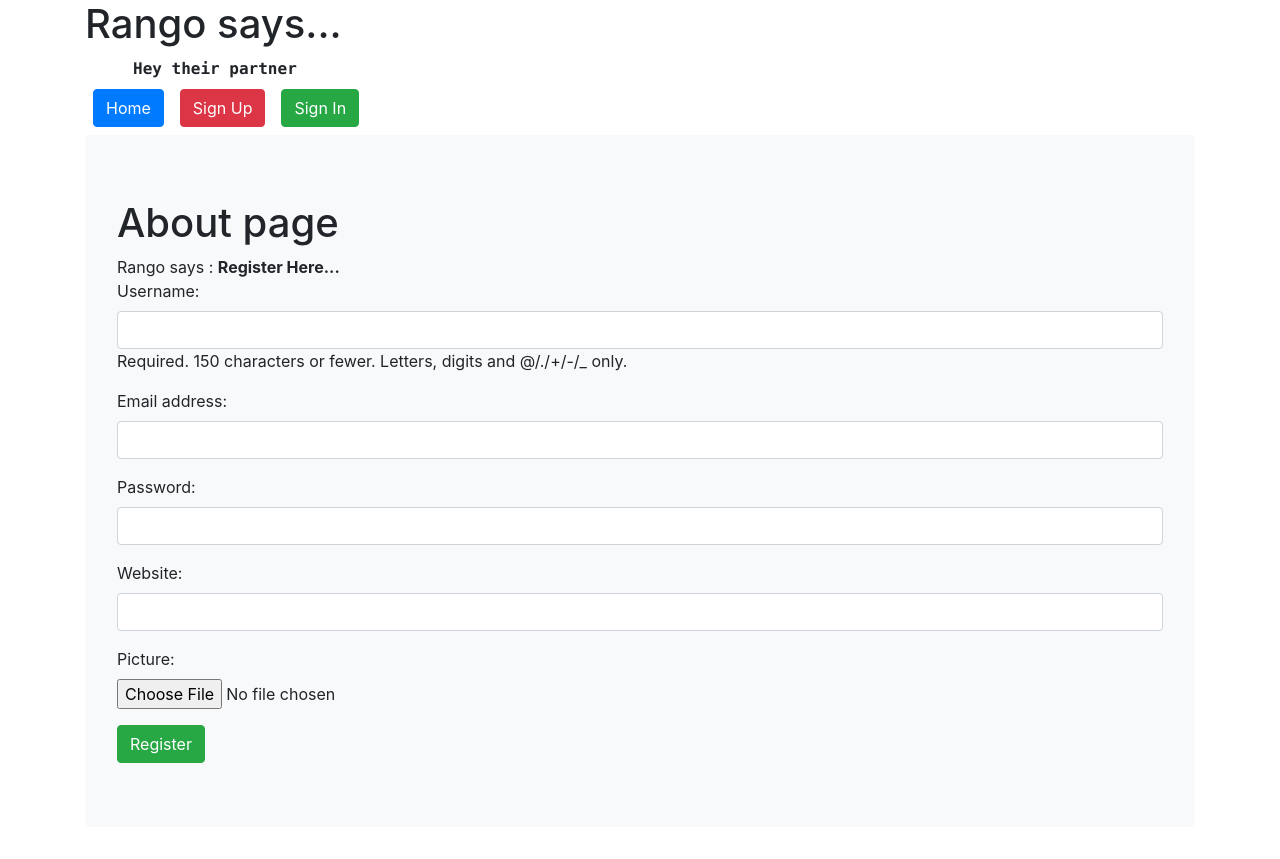
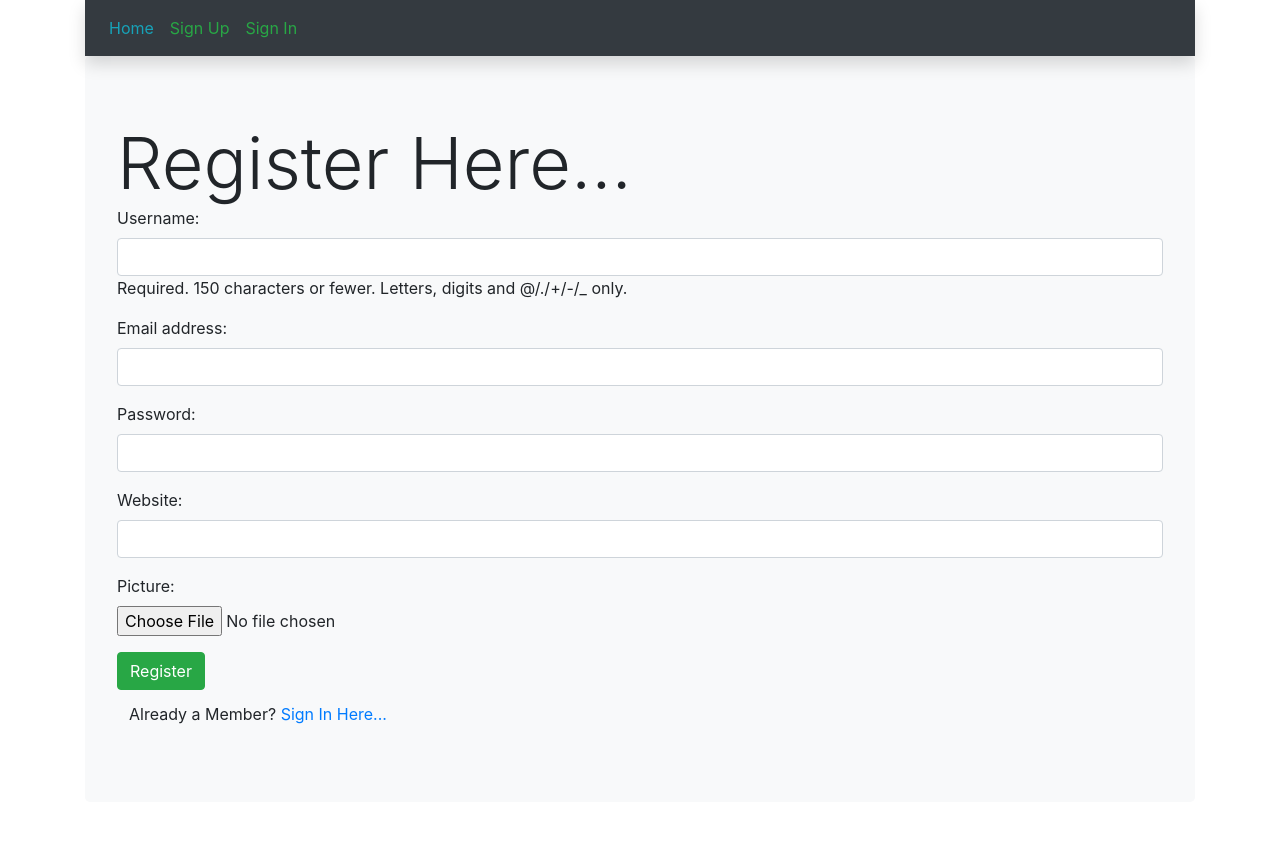
Before and after one commit to 4k45hv3rm4/tango_project, a Django app: page /rango/register/ in a window 1280 px wide. After the commit the page ends 724 px from the top, so only its background shows below. Run offline with Django 3.2, Linux system fonts and the light colour scheme; some libraries are stand-ins or nearby versions.

Commit message:
added login register functionality with server side sessions

```diff
--- a/tango_project/rango/forms.py
+++ b/tango_project/rango/forms.py
@@ -4,9 +4,9 @@ from django.contrib. auth.models import User
 
 
 class CategoryForm(forms.ModelForm):
-    name  = forms.CharField(widget=forms.TextInput(attrs={'class':'form-control  ', 'placeholder':'Type Category Name here... '}), max_length=128, )
-    views = forms.IntegerField(widget=forms.TextInput(attrs={'class':'form-control ','placeholder':''}))
-    likes = forms.IntegerField(widget=forms.TextInput(attrs={'class':'form-control '}))
+    name  = forms.CharField(widget=forms.TextInput(attrs={'class':'form-control font-weight-bold ', 'placeholder':'Type Category Name here... '}), max_length=128, )
+    views = forms.IntegerField(widget=forms.TextInput(attrs={'class':'form-control font-weight-bold','placeholder':''}))
+    likes = forms.IntegerField(widget=forms.TextInput(attrs={'class':'form-control font-weight-bold'}))
     slug = forms.CharField(widget=forms.HiddenInput(), required=False)
 
 
@@ -16,9 +16,9 @@ class CategoryForm(forms.ModelForm):
 
 
 class PageForm(forms.ModelForm):
-    title = forms.CharField(max_length=128,widget=forms.TextInput(attrs={'placeholder':'Please enter the title of the page Here....','class':'form-control  '}))
-    url = forms.URLField(max_length=200, widget=forms.TextInput(attrs={'placeholder':'Please enter the URL of the page Here....','class':'form-control  '}))
-    views = forms.IntegerField(widget=forms.TextInput(attrs={'placeholder':'Please enter the views of the page Here....','class':'form-control  '}))
+    title = forms.CharField(max_length=128,widget=forms.TextInput(attrs={'placeholder':'Please enter the title of the page Here....','class':'form-control  font-weight-bold'}))
+    url = forms.URLField(max_length=200, widget=forms.TextInput(attrs={'placeholder':'Please enter the URL of the page Here....','class':'form-control  font-weight-bold'}))
+    views = forms.IntegerField(widget=forms.TextInput(attrs={'placeholder':'Please enter the views of the page Here....','class':'form-control  font-weight-bold'}))
 
     class Meta:
         model = Page
@@ -43,7 +43,7 @@ class UserForm(forms.ModelForm):
     def __init__(self, *args, **kwargs):
         super().__init__(*args, **kwargs)
         for field in (self.fields['username'],self.fields['password'],self.fields['email']):
-            field.widget.attrs.update({'class': 'form-control'})
+            field.widget.attrs.update({'class': 'form-control font-weight-bold'})
     class Meta:
         model = User
         fields=('username','email','password')
@@ -54,7 +54,7 @@ class UserForm(forms.ModelForm):
 class UserProfileForm(forms.ModelForm):
     def __init__(self, *args, **kwargs):
         super().__init__(*args, **kwargs)
-        self.fields['website'].widget.attrs.update({'class': 'form-control'})
+        self.fields['website'].widget.attrs.update({'class': 'form-control font-weight-bold'})
         self.fields['picture'].widget.attrs.update({'class': 'form-control-file'})
 
 
--- a/tango_project/rango/views.py
+++ b/tango_project/rango/views.py
@@ -1,17 +1,49 @@
+from datetime import datetime
+from django.urls import reverse
 from django.shortcuts import render
+from .models import Category, Page
+from django.contrib.auth.decorators import login_required
+from tango_project.settings import LOGIN_REDIRECT_URL
 from django.http import HttpResponse, HttpResponseRedirect
-from .models import Category, Page
+from django.contrib.auth import authenticate, logout , login
 from rango.forms import CategoryForm, PageForm, UserForm, UserProfileForm
-from django.contrib.auth import authenticate, logout , login
-from django.contrib.auth.decorators import login_required
-from django.urls import reverse
-from tango_project.settings import LOGIN_REDIRECT_URL
+
+
+# helper functions
+
+def get_server_side_cookie(request, cookie, default_val=None):
+    val = request.session.get(cookie)
+    if not val:
+        val=default_val
+    return val
+
+
+def visitor_cookie_handler(request):
+
+    visits = int(get_server_side_cookie(request, 'visits', '1'))
+    last_visit_cookie = get_server_side_cookie(request, 'last_visit', str(datetime.now()))
+    last_visit_time = datetime.strptime(last_visit_cookie[:-7], '%Y-%m-%d %H:%M:%S')
+    if (datetime.now() - last_visit_time ).days > 0:
+        visits = visits + 1
+        request.session['last_visit'] = str(datetime.now())
+    else:
+        visits = 1
+        request.session['last_visit'] = last_visit_cookie
+
+    request.session['visits'] = visits
+
+
 #home page
 def index(request):
     category_list = Category.objects.order_by('-likes')[:10]
     page_list = Page.objects.order_by('-views')[:5]
     context={'categories':category_list}
-    return render(request, 'rango/index.html', context)
+
+    visitor_cookie_handler(request)
+    context['visits'] = request.session['visits']
+
+    response = render(request, 'rango/index.html', context)
+    return response
 
 # Displays category
 @login_required(login_url=LOGIN_REDIRECT_URL)
--- a/tango_project/templates/rango/base.html
+++ b/tango_project/templates/rango/base.html
@@ -8,20 +8,21 @@
     <body>
 
         <div class="container ">
-        <h1>Rango says... </h1><strong class="text-monospace p-4 m-4">Hey their partner</strong>
-        <ul class="nav ">
-            <li class="nav-item p-2 "><a class="text-white btn btn-primary btn-link text-decoration-none" href="{% url 'index' %}"> Home </a></li>
+        <div class="navbar shadow bg-dark col-lg-12">
+        <ul class="nav    ">
+            <li class="nav-item p-2 "><a class="text-info  btn-link text-decoration-none" href="{% url 'index' %}"> Home </a></li>
 
             {% if user.is_authenticated %}
 
-            <li class="nav-item p-2 "><a class="text-white btn btn-info btn-link text-decoration-none" href="{% url 'add_category' %}">Add Category</a></li>
-            <li class="nav-item p-2 "><a class="text-white btn btn-danger btn-link text-decoration-none" href="{% url 'logout' %}">Sign Out</a></li>
+            <li class="nav-item p-2 "><a class="text-white   btn-link text-decoration-none" href="{% url 'add_category' %}">Add Category</a></li>
+            <li class="nav-item p-2 "><a class="text-red   btn-link text-decoration-none" href="{% url 'logout' %}">Sign Out</a></li>
             {% else %}
 
-            <li class="nav-item p-2 "><a class="text-white btn btn-danger btn-link text-decoration-none" href="{% url 'register' %}">Sign Up</a></li>
-            <li class="nav-item p-2 "><a class="text-white btn btn-success btn-link text-decoration-none" href="{% url 'login' %}">Sign In</a></li>
+            <li class="nav-item p-2 "><a class="text-success   btn-link text-decoration-none" href="{% url 'register' %}">Sign Up</a></li>
+            <li class="nav-item p-2 "><a class="text-success   btn-link text-decoration-none" href="{% url 'login' %}">Sign In</a></li>
             {% endif %}
         </ul>
+        </div>
             <div class="jumbotron bg-light">
                 {% block content %}
                 {% endblock %}
--- a/tango_project/templates/rango/login.html
+++ b/tango_project/templates/rango/login.html
@@ -3,13 +3,15 @@
 
 
 {% block content  %}
-    <h1 class="display-3">Login to Rango</h1>
+    <h1 class="display-4">Login </h1>
     <form id="login_form" class="form" method="post" action="{% url 'login' %}">
     {% csrf_token %}
     Username: <input class="form-control" type="text" name="username" value="" size="50" />
     <br />
     Password: <input class="form-control" type="password" name="password" value="" size="50" />
     <br />
-    <input type="submit" value="submit" />
+    <input type="submit" class="btn btn-success" value="submit" />
+
     </form>
+    <p class="p-4 m-3">Not a Member?<a href="{%url 'register' %}">Register Here...</a></p>
 {% endblock %}
--- a/tango_project/templates/rango/register.html
+++ b/tango_project/templates/rango/register.html
@@ -6,12 +6,11 @@
 {% block content %}
 
 
-    <h1>About page</h1>
     {% if registered %}
-        Rango says : <strong>Thank You for Registering with Us.</strong>
+        <strong>Thank You for Registering with Us.</strong>
         <a href="{% url 'index' %}" class="btn-link btn">Return to the HomePage</a><br>
     {% else %}
-        Rango says : <strong>Register Here... </strong>
+        <strong class="display-3 mb-2">Register Here... </strong>
 
         <form action="{% url 'register' %}" method="POST" enctype="multipart/form-data">
             <!-- ENCTYPE_DATA usage: -This is because if the user
@@ -23,7 +22,9 @@ HTTP client (the web browser) to package and send the data accordingly-->
             {% csrf_token %}
             {{ user_form.as_p }}
             {{ profile_form.as_p }}
+
             <input type="submit" name="submit" value="Register" class="btn btn-success">
+            <p class="p-2 m-1">Already a Member? <a href="{% url 'login' %}">Sign In Here...</a></p>
         </form>
     {% endif %}
 {% endblock %}
```
